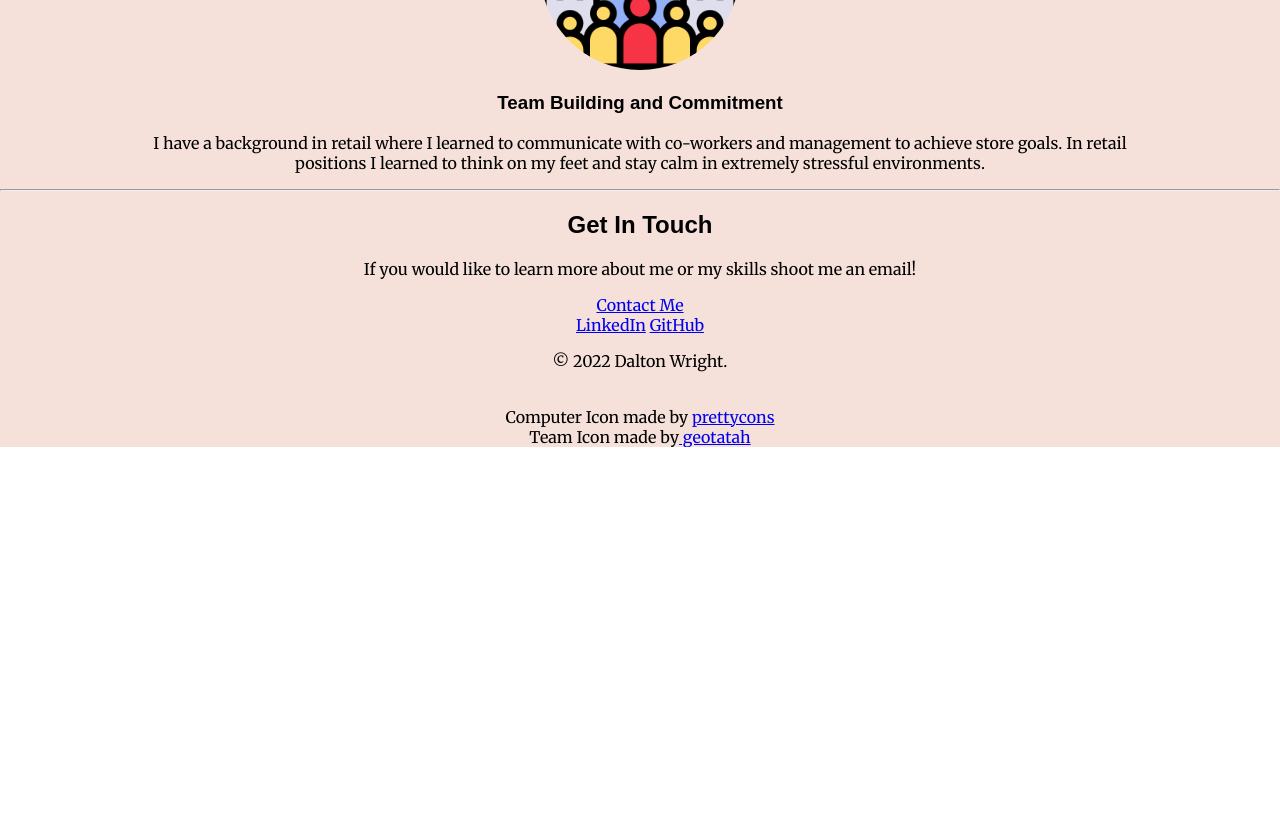
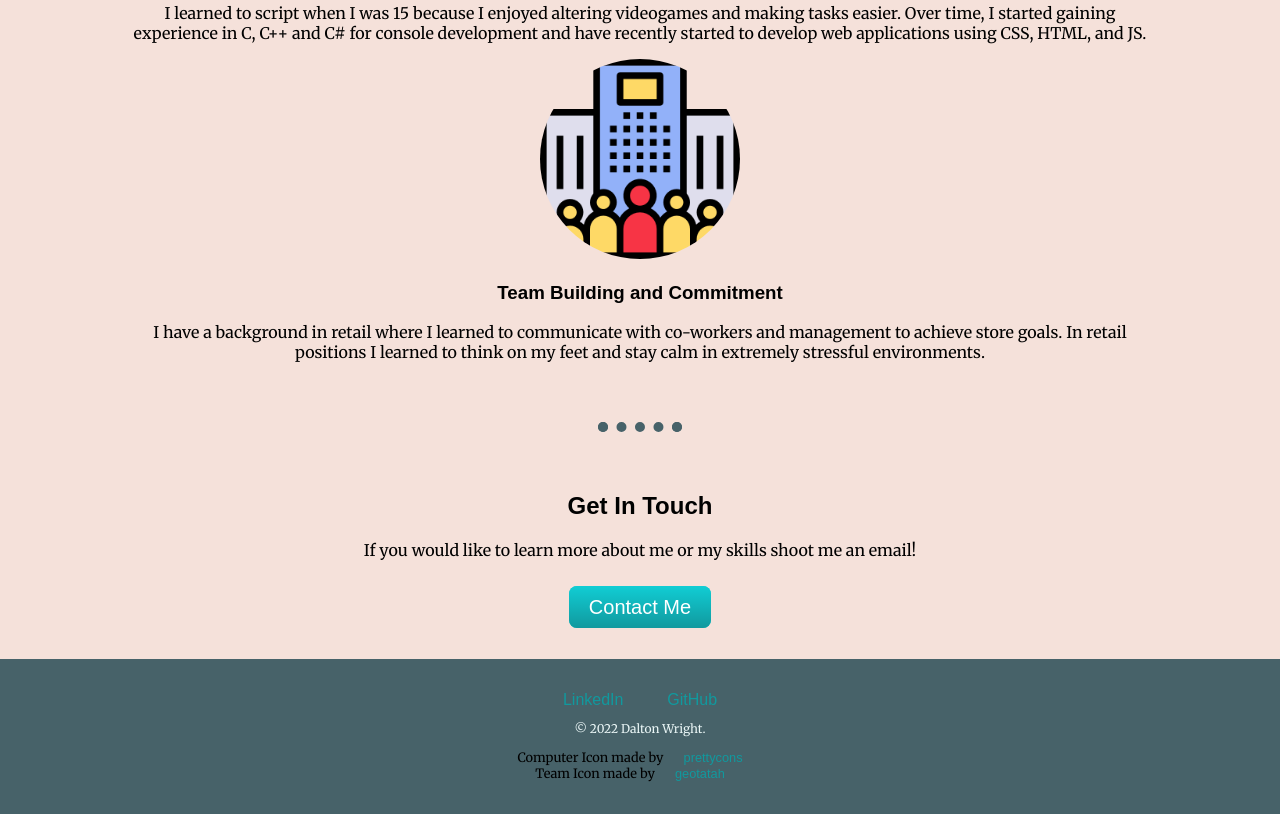
Before and after one commit to Dalt24/Personal-Site, a plain HTML site: page index.html in a window 1280 px wide. Shown: the part 1493-2307 px from the top of the page. Before the commit the page ends 1940 px from the top, so only its background shows below. Drawn offline with Linux system fonts and the light colour scheme.

Commit message:
Fixed Contact Button + Added <hr> to separate sections

```diff
--- a/css/styles.css
+++ b/css/styles.css
@@ -1,67 +1,135 @@
-div{
+div {
     background-color: #F5E1DA;
 }
 
-p{
+p {
     padding-left: 10%;
     max-width: 80%;
 }
 
-body{
+body {
     text-align: center;
     margin: 0;
     font-family: 'Merriweather', serif;
 }
 
-h1{
+h1 {
     margin-top: 0;
     font-family: 'Sacramento', cursive;
 }
 
-h2{
+h2 {
     font-family: 'Montserrat', sans-serif;
 }
 
-h3{
+h3 {
     font-family: 'Montserrat', sans-serif;
 }
 
-.top-container{
+.top-container {
     background-color: #F5E1DA;
     position: relative;
     padding-top: 100px;
 }
 
-img{
+img {
     border-radius: 100%;
 }
 
-.computer-class{
+a{
+    color: #11999E;
+    font-family: 'Montserrat', sans-serif;
+    margin: 10px 20px;
+    text-decoration: none;
+}
+
+.Dalton{
+    font-size: 3.8rem;
+}
+
+.Dalton-Description{
+    font-size: 2rem;
+}
+
+.line-class{
+margin-top: 60px;
+    margin-bottom: 60px;
+    width: 5%;
+    border: 10px dotted #476269;
+    border-bottom: none;
+}
+
+.pic-credits{
+    font-size: .8rem;
+}
+
+a:hover{
+    color: #EAF6F6;
+}
+
+.copyright{
+    color: #EAF6F6;
+    font-size: .75rem;
+}
+
+.computer-class {
     max-height: 200px;
     max-width: 200px;
     width: auto;
-    height:auto;
+    height: auto;
 }
 
-.teambuilding-class{
+.teambuilding-class {
     max-height: 200px;
     max-width: 200px;
     width: auto;
-    height:auto;
+    height: auto;
 }
 
-.pro{
+.pro {
     text-decoration: underline;
 }
 
-.top-cloud{
+.top-cloud {
     position: absolute;
     right: 300px;
     top: 50px;
 }
 
-.bottom-cloud{
+.bottom-cloud {
     position: absolute;
     left: 300px;
-    bottom:300px;
+    bottom: 300px;
 }
+
+.bottom-container{
+    background-color:#476269;
+    padding: 30px 0 20px;
+}
+
+.btn {
+    background: #11cdd4;
+    background-image: -webkit-linear-gradient(top, #11cdd4, #11999e);
+    background-image: -moz-linear-gradient(top, #11cdd4, #11999e);
+    background-image: -ms-linear-gradient(top, #11cdd4, #11999e);
+    background-image: -o-linear-gradient(top, #11cdd4, #11999e);
+    background-image: linear-gradient(to bottom, #11cdd4, #11999e);
+    -webkit-border-radius: 8;
+    -moz-border-radius: 8;
+    border-radius: 8px;
+    font-family: 'Montserrat', sans-serif;
+    color: #ffffff;
+    font-size: 20px;
+    padding: 10px 20px 10px 20px;
+    text-decoration: none;
+}
+
+.btn:hover {
+    background: #30e3cb;
+    background-image: -webkit-linear-gradient(top, #30e3cb, #2bc4ad);
+    background-image: -moz-linear-gradient(top, #30e3cb, #2bc4ad);
+    background-image: -ms-linear-gradient(top, #30e3cb, #2bc4ad);
+    background-image: -o-linear-gradient(top, #30e3cb, #2bc4ad);
+    background-image: linear-gradient(to bottom, #30e3cb, #2bc4ad);
+    text-decoration: none;
+}
--- a/index.html
+++ b/index.html
@@ -1,44 +1,56 @@
 <!DOCTYPE html>
 <html lang="en">
+
 <head>
   <meta charset="UTF-8">
   <title>Dalton Wright</title>
   <link rel="stylesheet" href="css/styles.css">
   <link rel="shortcut icon" href="favicon.ico" type="image/x-icon">
-    <link rel="preconnect" href="https://fonts.googleapis.com"><link rel="preconnect" href="https://fonts.gstatic.com" crossorigin><link href="https://fonts.googleapis.com/css2?family=Merriweather&family=Sacramento&display=swap" rel="stylesheet"><body>
+  <link rel="preconnect" href="https://fonts.googleapis.com">
+  <link rel="preconnect" href="https://fonts.gstatic.com" crossorigin>
+  <link href="https://fonts.googleapis.com/css2?family=Merriweather&family=Sacramento&display=swap" rel="stylesheet">
+
+<body>
   <div class="top-container">
-        <img class="top-cloud"src="images/cloud.png" alt="cloud-image">
-        <h1>I'm Dalton.</h1>
-        <p>a <span class="pro">pro</span>grammer.</p>
-        <img class="bottom-cloud"src="images/cloud.png" alt="cloud-image">
+    <img class="top-cloud" src="images/cloud.png" alt="cloud-image">
+    <h1 class="Dalton">I'm Dalton.</h1>
+    <p class="Dalton-Description">a <span class="pro">pro</span>grammer.</p>
+    <img class="bottom-cloud" src="images/cloud.png" alt="cloud-image">
     <img src="images/mountain.png" alt="mountain-image">
 
   </div>
   <div class="middle-container">
     <div class="profile">
-          <img src="https://media.licdn.com/dms/image/D5603AQECrKy4WoUIgg/profile-displayphoto-shrink_200_200/0/1665158605571?e=1677110400&v=beta&t=syv1LgezBgKkATs_P0eltpz3btO4cTy1VH58G63xuBE" alt="">
+      <img
+        src="https://media.licdn.com/dms/image/D5603AQECrKy4WoUIgg/profile-displayphoto-shrink_200_200/0/1665158605571?e=1677110400&v=beta&t=syv1LgezBgKkATs_P0eltpz3btO4cTy1VH58G63xuBE"
+        alt="">
       <h2>Hello.</h2>
       <p>I am a Management Information Systems student at The University of Alabama.</p>
     </div>
-        <hr>
+    <hr class="line-class">
     <div class="skills">
       <h2>My Skills.</h2>
       <div class="skill-row">
-            <img class="computer-class"src="images/computer.png" alt="computer-image">
+        <img class="computer-class" src="images/computer.png" alt="computer-image">
         <h3>Development</h3>
-            <p>I learned to script when I was 15 because I enjoyed altering videogames and making tasks easier. Over time, I started gaining experience in C, C++ and C# for console development and have recently started to develop web applications using CSS, HTML, and JS.</p>
+        <p>I learned to script when I was 15 because I enjoyed altering videogames and making tasks easier. Over time, I
+          started gaining experience in C, C++ and C# for console development and have recently started to develop web
+          applications using CSS, HTML, and JS.</p>
       </div>
       <div class="skill-row">
         <img class="teambuilding-class" src="images/enterprise.png" alt="teambuilding-image">
         <h3>Team Building and Commitment</h3>
-            <p>I have a background in retail where I learned to communicate with co-workers and management to achieve store goals. In retail positions I learned to think on my feet and stay calm in extremely stressful environments.</p>
+        <p>I have a background in retail where I learned to communicate with co-workers and management to achieve store
+          goals. In retail positions I learned to think on my feet and stay calm in extremely stressful environments.
+        </p>
       </div>
     </div>
-        <hr>
+    <hr class="line-class">
     <div class="contact-me">
       <h2>Get In Touch</h2>
-          <p>If you would like to learn more about me or my skills shoot me an email!</p>
+      <p>If you would like to learn more about me or my skills shoot me an email!</p><br>
       <a class="btn" href="mailto:dcwright4@crimson.ua.edu">Contact Me</a>
+      <br><br><br>
     </div>
   </div>
 
@@ -46,12 +58,12 @@
   <div class="bottom-container">
     <a class="footer-link" href="https://www.linkedin.com/in/dalton-wright-ab782424a/">LinkedIn</a>
     <a class="footer-link" href="https://github.com/Dalt24">GitHub</a>
-        <p>© 2022 Dalton Wright.</p>
-        <div><br> Computer Icon made by <a href="https://www.flaticon.com/authors/prettycons" title="prettycons"> prettycons</a><br>
-          Team Icon made by<a href="https://www.flaticon.com/free-icons/work" title="geotatah"> geotatah </a>
-        </div>
+    <p class="copyright">© 2022 Dalton Wright.</p>
 
+    <p class="pic-credits">Computer Icon made by<a href="https://www.flaticon.com/authors/prettycons" title="prettycons">prettycons</a><br>
+    Team Icon made by<a href="https://www.flaticon.com/free-icons/work" title="geotatah">geotatah </a></p>
   </div>
 
 </body>
+
 </html>
```
Also changed, not shown: images/cloud-with-sun.png (added). Lines whose indentation alone changed are shown as unchanged.
